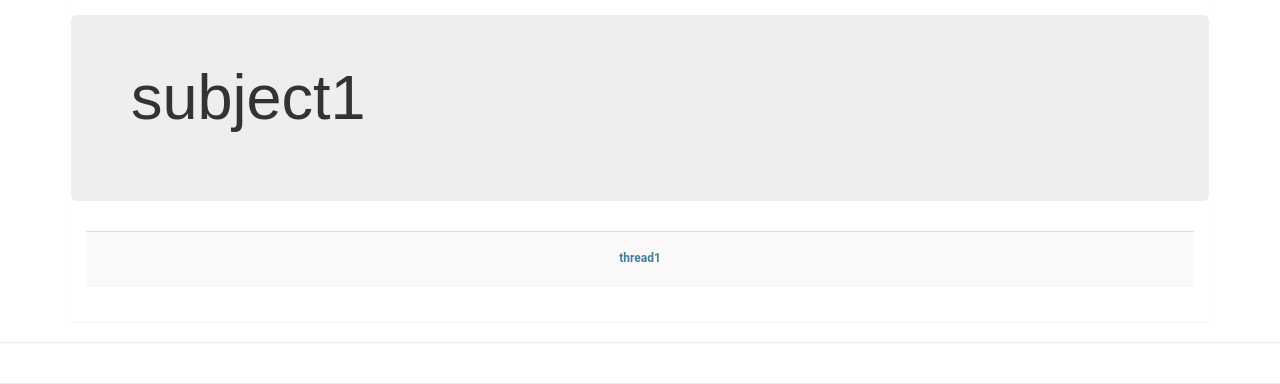
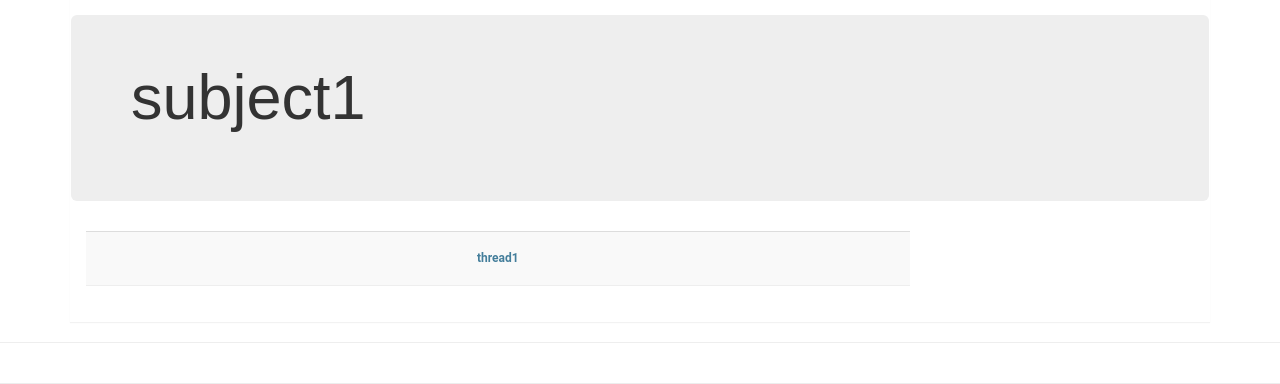
Before and after one commit to Code-Institute-Submissions/Stream3-GIT, a Django app: page /threads/1/ in a window 1280 px wide. Shown: the part 569-953 px from the top of the page. Run offline with Django 3.2, Linux system fonts and the light colour scheme; data comes from the database, SQL or seed files in the repository; parts of the project's set-up code (start-up, migrations or seed data) failed here and were passed over; some libraries are stand-ins or nearby versions.

Commit message:
work it better

```diff
--- a/templates/forum/threads.html
+++ b/templates/forum/threads.html
@@ -6,7 +6,7 @@
         <div class="jumbotron">
             <h1>{{ subject.name }}</h1>
         </div>
-        <div class="col-md-12">
+        <div class="col-md-9">
             {% if user.is_authenticated %}
                 <p>
                     <a href="{% url 'new_thread' subject.id %}" class="btn btn-primary">New Thread</a>
```
